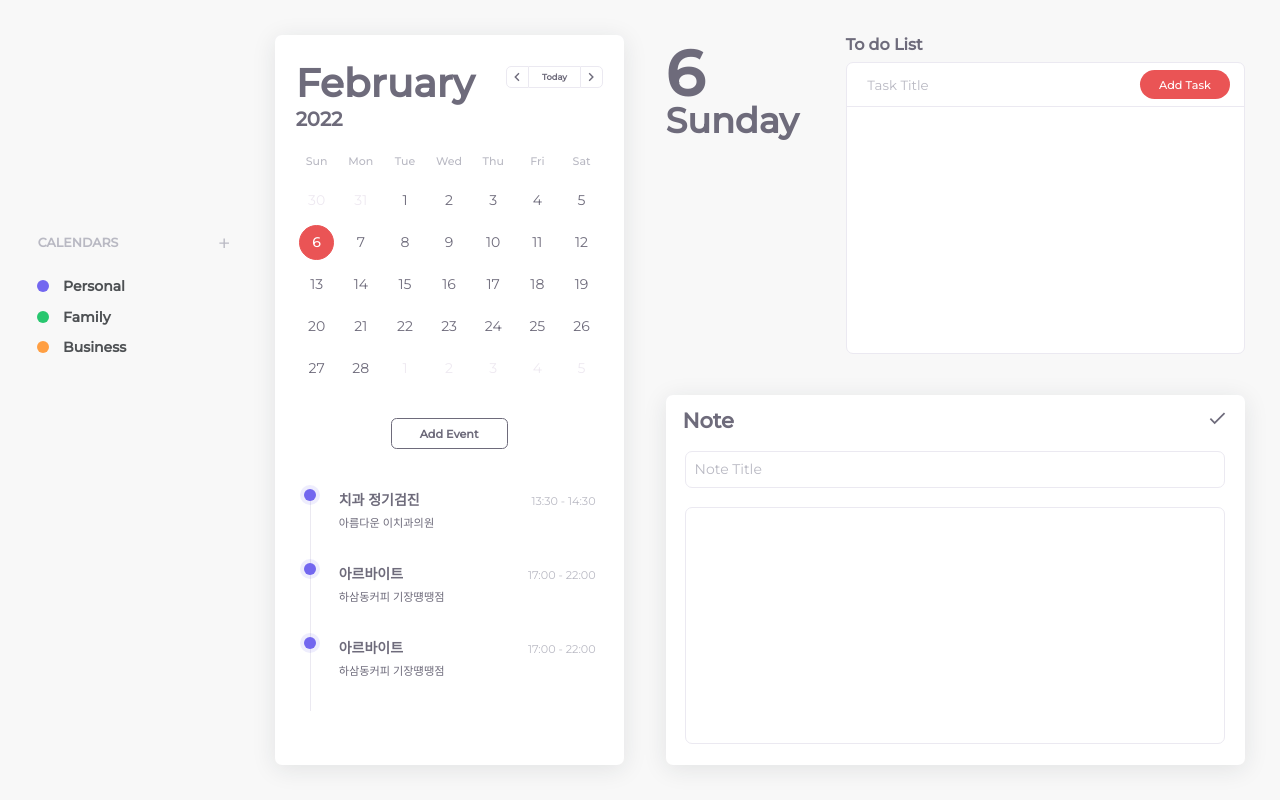
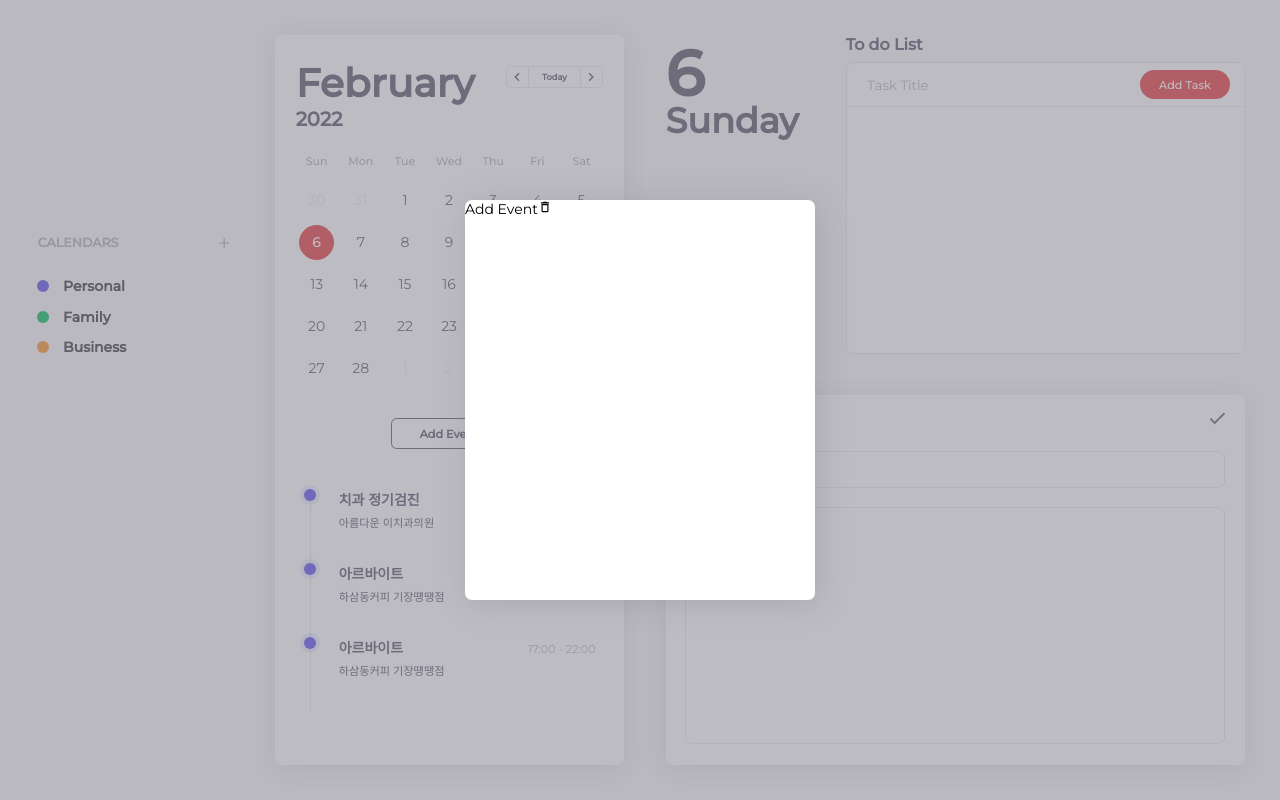
Before and after one commit to joan-KIM/diary, a React (Create React App) app: page / in a window 1280 px wide. Built offline with nearby package versions, Linux system fonts and the light colour scheme.

Commit message:
Modal 컴포넌트 생성, 모달 중앙 정렬

```diff
--- a/src/App.css
+++ b/src/App.css
@@ -321,7 +321,7 @@ body{
 .prev-btn:hover,
 .next-btn:hover,
 .today-btn:hover{
-  background-color: #ebe9f17e;
+  background-color: rgba(110, 107, 123, 0.03);
 }
 
 .prev-btn, .next-btn{
@@ -550,6 +550,11 @@ body{
   font-family: 'Montserrat';
   display: block;
   margin: 2.3em  auto;
+  cursor: pointer;
+}
+
+.add-event-btn:hover{
+  background-color: rgba(110, 107, 123, 0.06);
 }
 
 .timeline{
@@ -615,3 +620,22 @@ body{
   font-size: 0.8em;
   margin:0;
 }
+
+.modal-background{
+  display: flex;
+  position: absolute;
+  background-color: rgba(110, 107, 123, 0.45);
+  z-index: 3;
+  width: 100vw;
+  height: 100vh;
+}
+
+.modal{
+  z-index: 10;
+  background-color: #ffffff;
+  width: 350px;
+  height: 400px;
+  margin: auto;
+  border-radius: 0.5em;
+  box-shadow: 3px 3px 30px rgba(110, 107, 123, 0.25);
+}
--- a/src/App.js
+++ b/src/App.js
@@ -4,6 +4,7 @@ import Monthly from "./components/Monthly";
 import Daily from "./components/Daily";
 import {today} from "./utils/date"
 import { uuid } from "./utils/uuid";
+import Modal from "./components/Modal";
 
 function App() {
   const [data, setData] = useState({
@@ -43,6 +44,7 @@ function App() {
     <div className="App">
       <Monthly date={date} changeHandler={changeHandler} />
       <Daily date={date} data={data[date]} update={update} />
+      <Modal />
     </div>
   );
 }
--- /dev/null
+++ b/src/components/Modal.jsx
@@ -0,0 +1,15 @@
+import React from "react";
+import { MdOutlineDelete } from "react-icons/md";
+
+export default function Modal(){
+    return (
+        <div className="modal-background">
+            <div className="modal">
+                <div className="modal-header">
+                    Add Event
+                    <MdOutlineDelete />
+                </div>
+            </div>
+        </div>
+    )
+}
```
